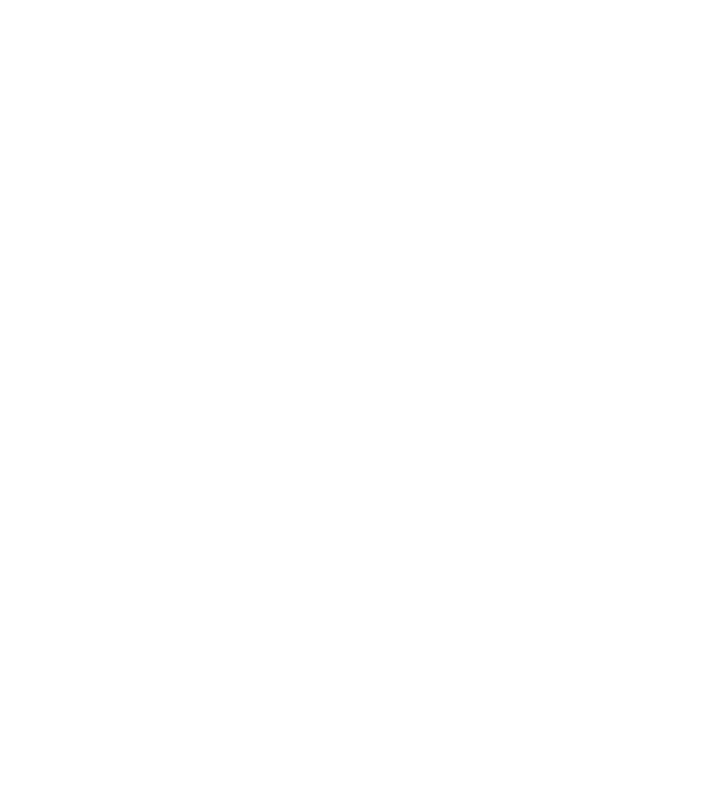
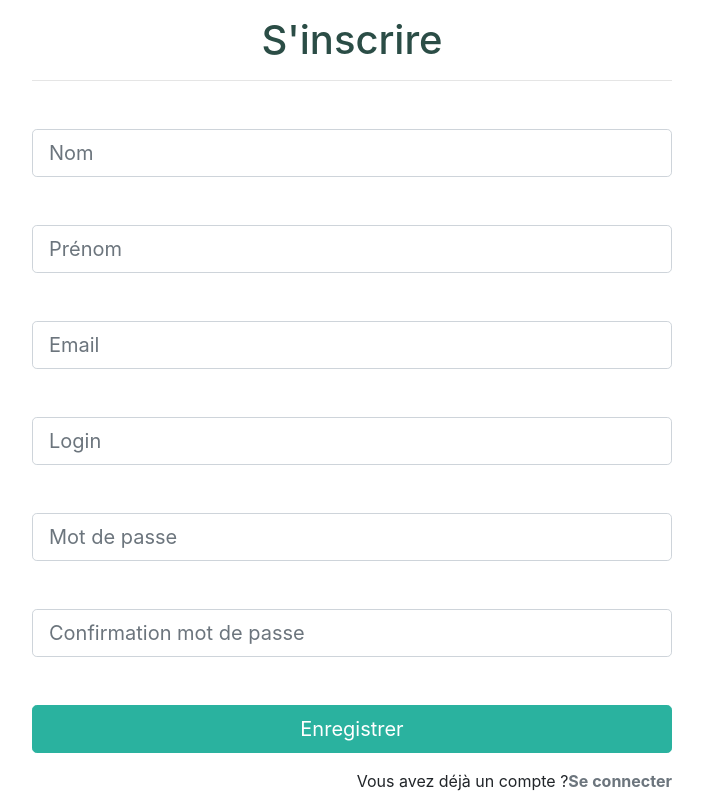
Before and after one commit to sederamihaja/test-troov_sederamihaja, a Nuxt app: page /register in a window 1280 px wide. Before the commit this address had no page. Shown: the whole page, without its empty margins (288-991 px from the left). Built offline with nearby package versions, Linux system fonts and the light colour scheme.

Commit message:
Register and login (in progress)

```diff
--- a/nuxt.config.js
+++ b/nuxt.config.js
@@ -34,7 +34,32 @@
     'bootstrap-vue/nuxt',
     // https://go.nuxtjs.dev/axios
     '@nuxtjs/axios',
+    //https://auth.nuxtjs.org/
+    '@nuxtjs/auth-next'
   ],
+
+  auth: {
+    strategies: {
+      local: {
+        endpoints: {
+          login: {
+            url: '/api/user/login',
+            method: 'post',
+            propertyName: 'token'
+          },
+          logout: true,
+        },
+        tokenRequired: true,
+        tokenType: "Bearer"
+      }
+    },
+    redirect: {
+      login: '/login',
+      logout: "/login",
+      home: '/'
+    },
+    rewriteRedirects: true,
+  },
 
   // Axios module configuration: https://go.nuxtjs.dev/config-axios
   axios: {
--- a/package.json
+++ b/package.json
@@ -20,6 +20,7 @@
     "*.**": "prettier --write --ignore-unknown '**/*.!(js|jsx|vue)'"
   },
   "dependencies": {
+    "@nuxtjs/auth-next": "^5.0.0-1667386184.dfbbb54",
     "@nuxtjs/axios": "^5.13.6",
     "bcryptjs": "^2.4.3",
     "bootstrap": "^4.6.2",
--- a/pages/index.vue
+++ b/pages/index.vue
@@ -7,38 +7,31 @@
       </div>
       <b-modal ref="modalObject" :title="isUpdate === true  ? 'Modifier un objet' : 'Ajouter un objet'" hide-footer>
         <template #default>
-          <form action="" method="post" @submit.prevent="saveData()">
-            <div class="form-group">
+          <b-form action="" method="post" @submit.prevent="saveData()">
+            <b-form-group id="input_name">
               <label for="">Nom de l'objet</label>
-              <input v-model="name" type="text" class="form-control" :class="{ 'is-invalid': errors && errors.name }">
+              <b-form-input v-model="name" type="text" class="form-control" :class="{ 'is-invalid': errors && errors.name }" />
               <div v-if="errors && errors.name" class="invalid-feedback">
                 {{ errors.name }}
               </div>
-            </div>
+            </b-form-group>
 
-            <div class="form-group">
+            <b-form-group id="input_description">
               <label for="">Description</label>
-              <textarea v-model="description" cols="30" rows="4" class="form-control" :class="{ 'is-invalid': errors && errors.description }"></textarea>
+              <b-form-textarea v-model="description" cols="30" rows="4" class="form-control" :class="{ 'is-invalid': errors && errors.description }" />
               <div v-if="errors && errors.description" class="invalid-feedback">
                 {{ errors.description }}
               </div>
-            </div>
+            </b-form-group>
 
             <div class="d-flex justify-content-end">
               <input type="submit" value="Enregistrer" class="btn btn-primary mr-3">
             </div>
-          </form>
+          </b-form>
         </template>
       </b-modal>
     </div>
     <div class="mt-5">
-      <b-alert
-        :show="dismissNotification"
-        dismissible
-        :variant="notificationType"
-      >
-        {{ notificationMessage }}
-      </b-alert>
       <table class="table">
         <thead class="thead-light">
           <tr>
@@ -78,7 +71,6 @@
 
 <script>
   export default {
-    name: 'IndexPage',
     layout: 'layout',
     async asyncData(context){
       const responses = await context.$axios.get('/api/objects')
@@ -89,11 +81,7 @@
     },
     data() {
       return {
-        modalShow: false,
         isUpdate: false,
-        dismissNotification: false,
-        notificationType: "",
-        notificationMessage: "",
         errors:null,
         name:null,
         description:null,
@@ -128,17 +116,19 @@
         .then(() => {
           this.$refs.modalDeleteObject.hide()
           this.$nuxt.refresh()
-          this.showAlert("success", "Suppression d'un objet réussie !")
+          this.makeToast("success", "Suppression d'un objet réussie !")
           this.idToDelete = null
         })
         .catch( (error) => {
-          this.showAlert("danger", error)
+          this.makeToast("danger", error)
         });
       },
-      showAlert(type, message) {
-        this.dismissNotification = true
-        this.notificationType = type
-        this.notificationMessage = message
+      makeToast(type, message) {
+        this.$bvToast.toast(message, {
+          title: "Notification",
+          variant: type,
+          solid: true
+        })
       },
       saveData() {
         if (!this.name) {
@@ -166,14 +156,14 @@
             .then(() => {
               this.$refs.modalObject.hide()
               this.$nuxt.refresh()
-              this.showAlert("success", this.isUpdate === true ? "Modification d'un objet réussie !" : "Ajout d'un objet réussi !")
+              this.makeToast("success", this.isUpdate === true ? "Modification d'un objet réussie !" : "Ajout d'un objet réussi !")
             })
             .catch( (error) => {
               const { type, msg } = error?.response?.data
               if(type === "duplicate") {
                 this.errors = {...this.errors, name: msg}
               } else {
-                this.showAlert("danger", error)
+                this.makeToast("danger", error)
               }
             });
         }
--- /dev/null
+++ b/pages/login.vue
@@ -0,0 +1,77 @@
+<template>
+  <div class="d-flex justify-content-center mt-3">
+    <div class="w-50">
+      <h1 class="text-center text-secondary">Login</h1>
+      <hr>
+      <b-form action="" method="post" @submit.prevent="submitLogin()">
+        <b-form-group id="input_login" class="mt-5">
+          <b-form-input v-model="login" type="text" class="form-control" placeholder="Login" :class="{ 'is-invalid': errors && errors.login }" size="lg" />
+          <div v-if="errors && errors.login" class="invalid-feedback">
+            {{ errors.login }}
+          </div>
+        </b-form-group>
+
+        <b-form-group id="input_password" class="mt-5">
+          <b-form-input v-model="password" type="password" class="form-control" placeholder="Password" :class="{ 'is-invalid': errors && errors.password }" size="lg" />
+          <div v-if="errors && errors.password" class="invalid-feedback">
+            {{ errors.password }}
+          </div>
+        </b-form-group>
+
+        <div class="mt-5">
+          <b-button type="submit" variant="primary" size="lg" block>Se connecter</b-button>
+          <div class="text-right mt-3">
+            <label>Vous n'avez pas encore de compte ?</label>
+            <nuxt-link to="/register" class="text-muted font-weight-bold">S'inscrire</nuxt-link>
+          </div>
+        </div>
+      </b-form>
+    </div>
+  </div>
+</template>
+
+<script>
+  export default {
+    name: "Login",
+    middleware: 'auth',
+    auth: 'guest',
+    data(){
+      return{
+        errors:null,
+        login:null,
+        password:null,
+      }
+    },
+
+    methods:{
+      submitLogin(){
+        if (!this.login) {
+          this.errors = {...this.errors, login: "Veuillez saisir votre login"}
+        } else {
+          this.errors = {...this.errors, login: null}
+        }
+        if (!this.password) {
+          this.errors = {...this.errors, password: "Veuillez saisir votre mot de passe"}
+        } else {
+          this.errors = {...this.errors, password: null}
+        }
+
+        if (!this.errors.login && !this.errors.password) {
+          this.$auth.loginWith('local', {
+              data: {
+                login: this.login,
+                password: this.password
+              }
+            })
+            .then(() => this.$router.push({ path: '/' }))
+            .catch( (error) => {
+              const { errorFor, msg } = error?.response?.data
+              if (errorFor) {
+                this.errors = {...this.errors, [errorFor]: msg}
+              }
+            })
+        }
+      }
+    }
+  }
+</script>
--- /dev/null
+++ b/pages/register.vue
@@ -0,0 +1,141 @@
+<template>
+  <div class="d-flex justify-content-center mt-3">
+    <div class="w-50">
+      <h1 class="text-center text-secondary">S'inscrire</h1>
+      <hr>
+      <b-form action="" method="post" @submit.prevent="submitRegister()">
+        <b-form-group id="input_lastName" class="mt-5">
+          <b-form-input v-model="lastName" type="text" class="form-control" placeholder="Nom" :class="{ 'is-invalid': errors && errors.lastName }" size="lg" />
+          <div v-if="errors && errors.lastName" class="invalid-feedback">
+            {{ errors.lastName }}
+          </div>
+        </b-form-group>
+        <b-form-group id="input_firstName" class="mt-5">
+          <b-form-input v-model="firstName" type="text" class="form-control" placeholder="Prénom" :class="{ 'is-invalid': errors && errors.firstName }" size="lg" />
+          <div v-if="errors && errors.firstName" class="invalid-feedback">
+            {{ errors.firstName }}
+          </div>
+        </b-form-group>
+        <b-form-group id="input_email" class="mt-5">
+          <b-form-input v-model="email" type="email" class="form-control" placeholder="Email" :class="{ 'is-invalid': errors && errors.email }" size="lg" />
+          <div v-if="errors && errors.email" class="invalid-feedback">
+            {{ errors.email }}
+          </div>
+        </b-form-group>
+        <b-form-group id="input_login" class="mt-5">
+          <b-form-input v-model="login" type="text" class="form-control" placeholder="Login" :class="{ 'is-invalid': errors && errors.login }" size="lg" />
+          <div v-if="errors && errors.login" class="invalid-feedback">
+            {{ errors.login }}
+          </div>
+        </b-form-group>
+        <b-form-group id="input_password" class="mt-5">
+          <b-form-input v-model="password" type="password" class="form-control" placeholder="Mot de passe" :class="{ 'is-invalid': errors && errors.password }" size="lg" />
+          <div v-if="errors && errors.password" class="invalid-feedback">
+            {{ errors.password }}
+          </div>
+        </b-form-group>
+        <b-form-group id="input_passwordCheck" class="mt-5">
+          <b-form-input v-model="passwordCheck" type="password" class="form-control" placeholder="Confirmation mot de passe" :class="{ 'is-invalid': errors && errors.passwordCheck }" size="lg" />
+          <div v-if="errors && errors.passwordCheck" class="invalid-feedback">
+            {{ errors.passwordCheck }}
+          </div>
+        </b-form-group>
+        <div class="mt-5">
+          <b-button type="submit" variant="primary" size="lg" block>Enregistrer</b-button>
+          <div class="text-right mt-3">
+            <label>Vous avez déjà un compte ?</label>
+            <nuxt-link to="/login" class="text-muted font-weight-bold">Se connecter</nuxt-link>
+          </div>
+        </div>
+      </b-form>
+    </div>
+  </div>
+</template>
+
+<script>
+  export default {
+    name: "Register",
+    data(){
+      return{
+        errors:null,
+        lastName:null,
+        firstName:null,
+        email:null,
+        login:null,
+        password:null,
+        passwordCheck:null,
+      }
+    },
+    methods:{
+      makeToast(type, message) {
+        this.$bvToast.toast(message, {
+          title: "Notification",
+          variant: type,
+          solid: true
+        })
+      },
+      submitRegister(){
+        if (!this.lastName) {
+          this.errors = {...this.errors, lastName: "Veuillez saisir votre nom"}
+        } else {
+          this.errors = {...this.errors, lastName: null}
+        }
+        if (!this.firstName) {
+          this.errors = {...this.errors, firstName: "Veuillez saisir votre prénom"}
+        } else {
+          this.errors = {...this.errors, firstName: null}
+        }
+        if (!this.email) {
+          this.errors = {...this.errors, email: "Veuillez saisir votre email"}
+        } else {
+          this.errors = {...this.errors, email: null}
+        }
+        if (!this.login) {
+          this.errors = {...this.errors, login: "Veuillez saisir votre login"}
+        } else {
+          this.errors = {...this.errors, login: null}
+        }
+        if (!this.password) {
+          this.errors = {...this.errors, password: "Veuillez saisir votre mot de passe"}
+        } else {
+          this.errors = {...this.errors, password: null}
+        }
+        if (!this.passwordCheck) {
+          this.errors = {...this.errors, passwordCheck: "Veuillez confirmer votre mot de passe"}
+        } else {
+          this.errors = {...this.errors, passwordCheck: null}
+        }
+        if (this.password !== this.passwordCheck) {
+          this.errors = {...this.errors, passwordCheck: "Les mot de passe ne sont pas identiques"}
+        } else {
+          this.errors = {...this.errors, passwordCheck: null}
+        }
+
+        if (!this.errors.lastName && !this.errors.firstName && !this.errors.email && !this.errors.login && !this.errors.password && !this.errors.passwordCheck) {
+          const dataToSave = {
+            lastName: this.lastName,
+            firstName: this.firstName,
+            email: this.email,
+            login: this.login,
+            password: this.password
+          }
+          const responses = this.$axios.post('/api/user', dataToSave)
+          responses
+            .then(() => {
+              this.$router.push({path: "/"})
+            })
+            .catch( (error) => {
+              const { type, errorFor, msg } = error?.response?.data
+              if(type === "duplicate") {
+                if (errorFor) {
+                  this.errors = {...this.errors, [errorFor]: msg}
+                }
+              } else {
+                this.makeToast("danger", error)
+              }
+            });
+        }
+      }
+    }
+  }
+</script>
```
Also changed, not shown: store/index.js (added), 1 other file (tests, documents, lock files or other folders).
